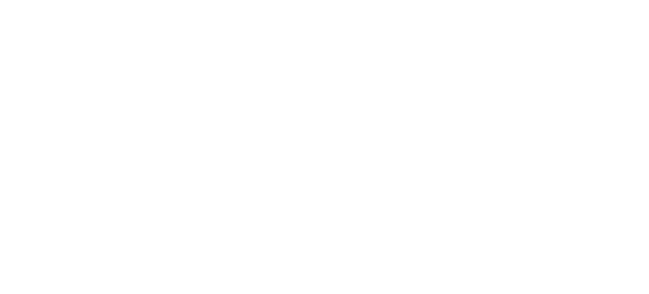
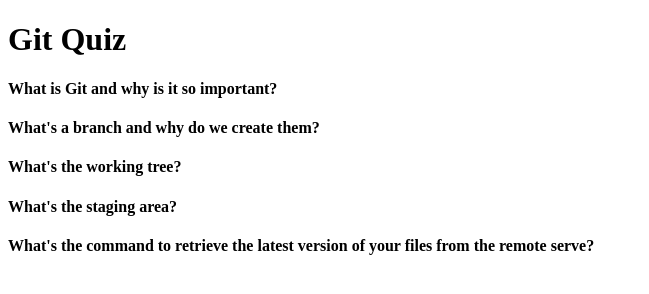
Before and after one commit to saltinkaya/git-adventure, a plain HTML site: page index.html in a window 1280 px wide. Shown: the whole page, without its empty margins (0-649 px from the left). Drawn offline with Linux system fonts and the light colour scheme.

Commit message:
index yenilendi

```diff
--- a/index.html
+++ b/index.html
@@ -7,6 +7,12 @@
     <title>Document</title>
 </head>
 <body>
+    <h1>Git Quiz</h1>
+   <h4>What is Git and why is it so important?</h4>
+   <h4> What's a branch and why do we create them?</h4>
+   <h4>What's the working tree?</h4>
+   <h4>What's the staging area?</h4>
+   <h4>What's the command to retrieve the latest version of your files from the remote serve?</h4>
 
 </body>
 </html>
```
